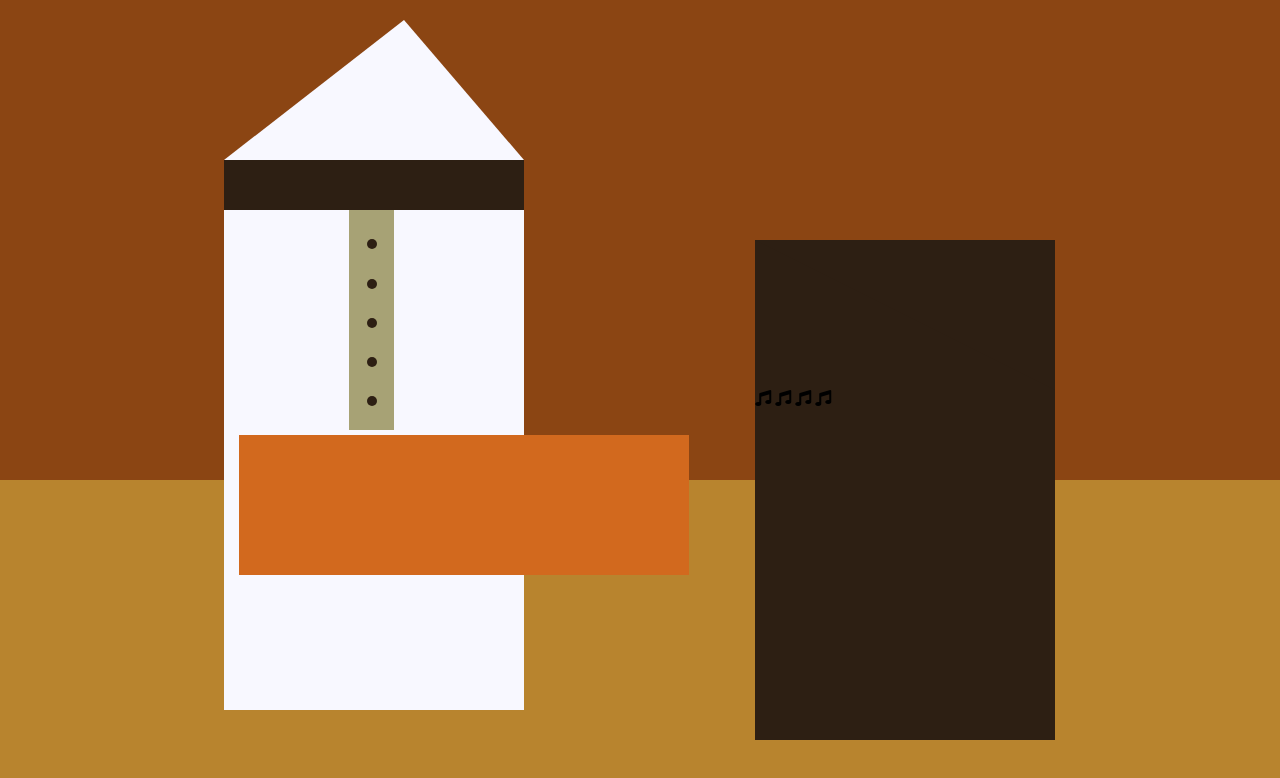
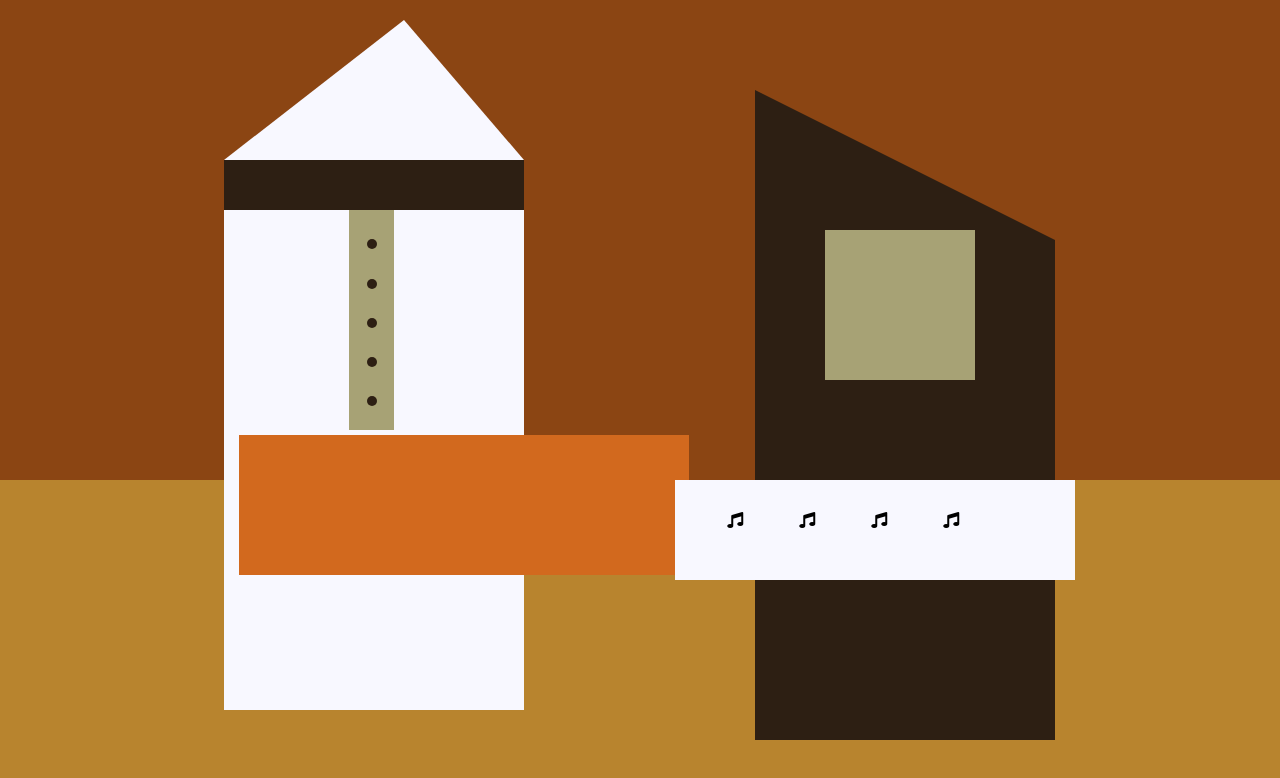
Before and after one commit to Milli-Mi/Responsive_Web_Design, a plain HTML site: page Picasso/index.html in a window 1280 px wide. Drawn offline with Linux system fonts and the light colour scheme.

Commit message:
Update jindex.html, styles,css

```diff
--- a/Picasso/index.html
+++ b/Picasso/index.html
@@ -36,6 +36,8 @@
                 <i class="fas fa-music"></i>
               </div>
           </div>
+          <div class="blue" id="blue-left"></div>
+          <div class="blue" id="blue-right"></div>
         </div>
   </body>
 </html>
--- a/Picasso/styles.css
+++ b/Picasso/styles.css
@@ -90,9 +90,35 @@ body {
   height: 0;
   border-style: solid;
   border-width: 150px 0 0 300px;
+  border-top-color: transparent;
+  border-right-color: transparent;
+  border-bottom-color: transparent;
+  border-left-color: rgb(45, 31, 19);
+  position: absolute;
+  top: -150px;
+  left: 0;
+}
 
-border-top-color: transparent;
-border-right-color: transparent;
-border-bottom-color: transparent;
-border-left-color: rgb(45, 31, 19);
+#gray-mask {
+  width: 150px;
+  height: 150px;
+  background-color: rgb(167, 162, 117);
+  position: absolute;
+  top: -10px;
+  left: 70px;
 }
+
+  #white-paper {
+    width: 400px;
+    height: 100px;
+    background-color: GhostWhite;
+    position: absolute;
+  top: 250px;
+  left: -150px;
+  z-index: 1;
+  }
+  .fa-music {
+    display: inline-block;
+    margin-top: 8%;
+    margin-left: 13%;
+  }
```
